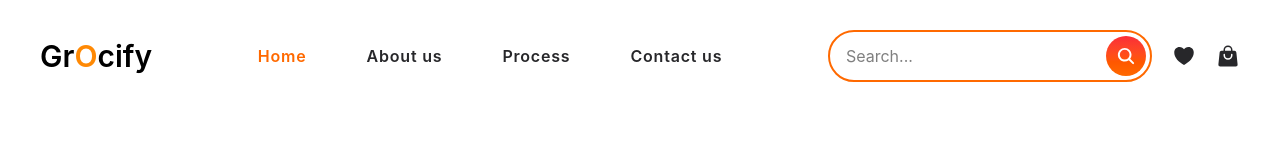
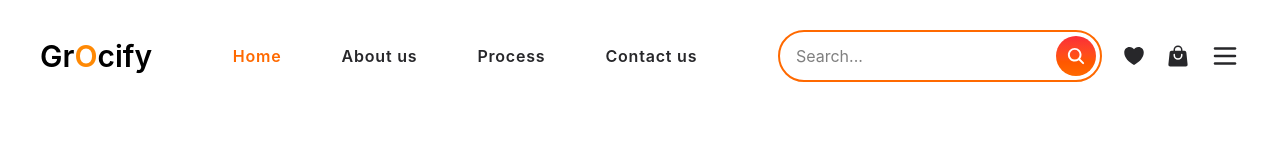
Before and after one commit to pawangrover100/-Multipage-Grocery-Website-with-React-Tailwind-CSS, a React (Vite) app: page / in a window 1280 px wide. Shown: the top 160 px of the page. Built offline with nearby package versions, Linux system fonts and the light colour scheme.

Commit message:
add hamburgger in navbar.jsx

```diff
--- a/src/components/Navbar/Navbar.jsx
+++ b/src/components/Navbar/Navbar.jsx
@@ -2,6 +2,7 @@ import React from "react";
 import { IoHeartSharp } from "react-icons/io5";
 import { HiShoppingBag } from "react-icons/hi2";
 import { IoSearch } from "react-icons/io5";
+import { TbMenu2 } from "react-icons/tb";
 
 function Navbar() {
   return (
@@ -58,8 +59,8 @@ function Navbar() {
               className="flex-1 h-[5vh] px-3 focus:outline-none"
             />
             <button className="bg-gradient-to-b from-red-500 to-orange-500 text-white rounded-full w-10 h-10  flex justify-center items-center text-xl ">
-            <IoSearch />
-          </button>
+              <IoSearch />
+            </button>
           </div>
 
           <a href="" className="text-2xl text-zinc-800">
@@ -68,6 +69,11 @@ function Navbar() {
           <a href="" className="text-2xl text-zinc-800">
             <HiShoppingBag />
           </a>
+
+          {/* hamburgger */}
+          <a href="" className="text-zinc-800  text-3xl">
+            <TbMenu2 />
+          </a>
         </div>
       </nav>
     </header>
```
